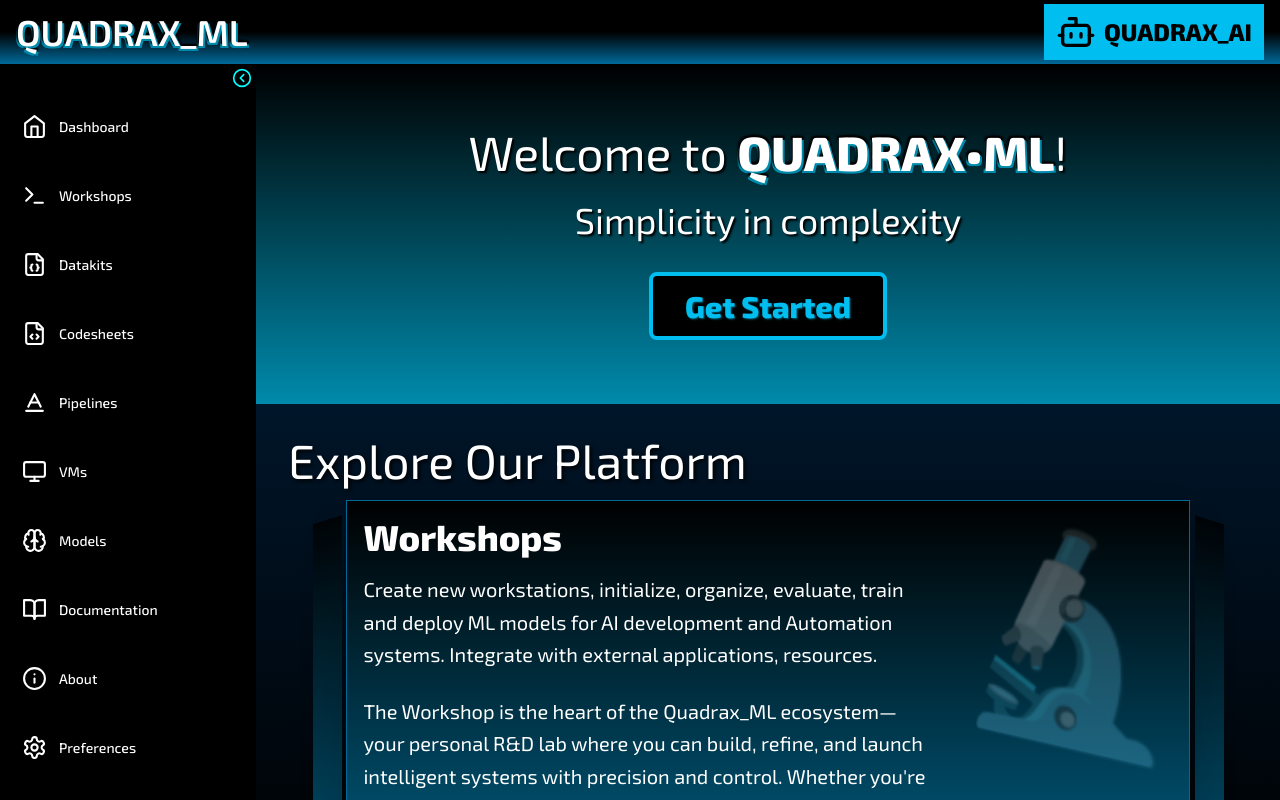
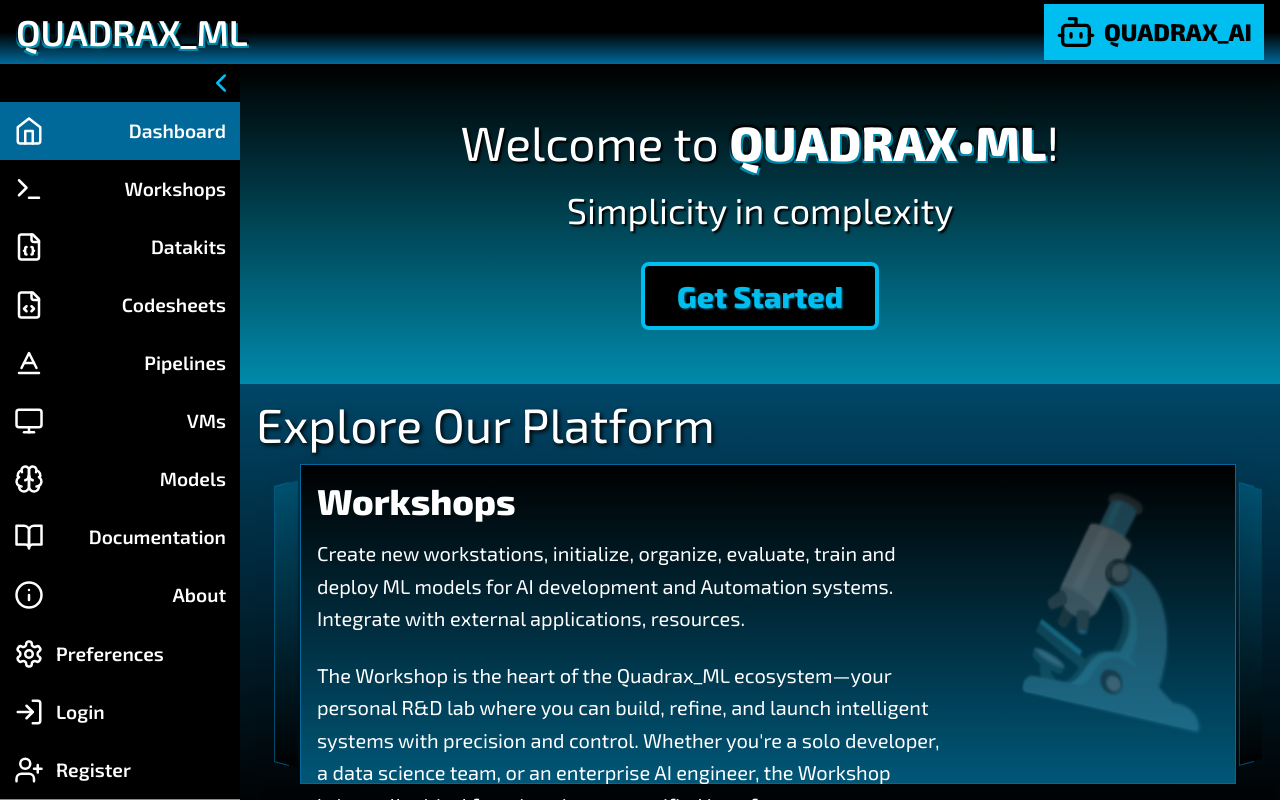
Before and after one commit to S2much/Quadrax.VD, a React (Vite) app: page / in a window 1280 px wide. Built offline with nearby package versions, Linux system fonts and the light colour scheme.

Commit message:
Update files

```diff
--- a/src/App.tsx
+++ b/src/App.tsx
@@ -17,7 +17,7 @@ import Register from './components/Register';
 import LoadingSpinner from './components/LoadingSpinner';
 
 function App() {
-  const [currentPage, setCurrentPage] = useState('home');
+  const [currentPage, setCurrentPage] = useState('dashboard');
   const [isChatbotOpen, setIsChatbotOpen] = useState(false);
   const [isNavCollapsed, setIsNavCollapsed] = useState(false);
   const [isLoading, setIsLoading] = useState(true);
@@ -123,9 +123,8 @@ function App() {
           setIsCollapsed={setIsNavCollapsed}
         />
 
-        <div className={`flex-1 transition-all duration-300 ${isNavCollapsed ? 'ml-16' : 'ml-64'} ${isChatbotOpen ? 'mr-70' : 'mr-0'}`}>
-          {currentPage === 'home' && <Dashboard />}
-          {currentPage === 'home' && <Home />}
+        <div className={`flex-1 transition-all duration-300 ${isNavCollapsed ? 'ml-16' : 'ml-60'} ${isChatbotOpen ? 'mr-80' : 'mr-0'}`}>
+          {currentPage === 'dashboard' && <Dashboard />}
           {currentPage === 'workshops' && <Workshop />}
           {currentPage === 'vms' && <VirtualMachines />}
           {currentPage === 'datakits' && <Datakits />}
--- a/src/components/Chatbot.tsx
+++ b/src/components/Chatbot.tsx
@@ -249,7 +249,7 @@ You can also explore our platform sections:
   if (!isOpen) return null;
 
   return (
-    <div className={`fixed right-0 top-0 [width:30vw] [height:96vh] bg-gradient-to-b from-black via-black to-[#005778] shadow-2xl transition-all duration-300 z-40 border-l border-[#00699a] ${isMinimized ? 'w-16' : 'w-80'}`}>
+    <div className={`fixed right-0 top-0 [width:30vw] [height:96vh] bg-gradient-to-b from-black via-black to-[#005778] shadow-2xl transition-all duration-100 z-40 border-l border-[#00699a] ${isMinimized ? 'w-30' : 'w-70'}`}>
       <div className="flex justify-between items-center p-4 border-b border-[#00699a] bg-black/50">
         {!isMinimized && (
           <h4 className="text-xl text-white font-medium flex items-center gap-2">
--- a/src/components/Dashboard.tsx
+++ b/src/components/Dashboard.tsx
@@ -1,5 +1,4 @@
 import { useState, useEffect } from 'react'
-
 
 const cardData = [
   {
@@ -15,6 +14,7 @@ const cardData = [
     ID: 'card',
     title: 'Datakits',
     desc: 'Manage and explore your datasets efficiently with powerful tools and visualizations.',
+    desc2: "is your data command center in Quadrax_ML—built for data scientists, engineers, and AI developers who need precision, control, and insight into their datasets. Whether you're prepping raw data, building training sets, or performing exploratory analysis, Datakits puts powerful tools at your fingertips. Upload datasets in common formats: .csv, .json, .parquet, .xls, .txt, and more!",
     doodle: '📊',
     pattern: 'data',
     button: 'Go to Datakits'
@@ -23,6 +23,7 @@ const cardData = [
     ID: 'card',
     title: 'Codesheets',
     desc: 'Interactive notebooks for data analysis and model training with real-time collaboration.',
+    desc2: 'Purposely built for scripting, data analysis, prototyping ML models, and collaborating in real time. They blend the simplicity of notebook-style development with the power of full-script execution and rich outputs. Write and execute Python scripts, shell commands, or SQL queries. Run ML experiments with live feedback. Analyze datasets from Datakits. Share reproducible code with collaborators.',
     doodle: '📝',
     pattern: 'code',
     button: 'Go to Codesheets'
@@ -30,7 +31,8 @@ const cardData = [
   {
     ID: 'card',
     title: 'Virtual Machines',
-    desc: 'Configure virtual machines and run compute clusters and automation pipelines.',
+    desc: 'Configure virtual machines and run compute clusters and automation pipelines. Gives you full control over your compute infrastructure. Easily create, configure, and manage virtual machines that serve as powerful nodes for running your AI models, automating tasks, and executing data pipelines.',
+    desc2: 'Define new VMs with custom specs. RAM, CPU, Disk size OS type (Ubuntu, Arch, CentOS, etc.) GPU passthrough support (if available) VM Templates for Data preprocessing, Model training, Automation agents, and Evaluation sandboxes. Choose between Lightweight containers and Full virtualization via KVM/libvirt',
     doodle: '💻',
     pattern: 'vm',
     button: 'Go to VMs'
@@ -54,7 +56,7 @@ const cardData = [
 ];
 
 
-export default function Home() {
+export default function Dashboard() {
   const [currentIndex, setCurrentIndex] = useState(0);
   const [isAutoPlaying, setIsAutoPlaying] = useState(true);
 
@@ -90,9 +92,9 @@ export default function Home() {
 
 
   return (
-    <div className="bg-gradient-to-b from-[#002445] to-black text-white min-h-screen overflow-auto">
+    <div className=" m-0 text-white overflow-auto">
       {/* Hero */}
-      <section className="text-center py-16 px-8 bg-gradient-to-b from-black to-[#008aab]">
+      <section className="flex flex-col text-center justify-center items-center h-[40vh] py-16 bg-gradient-to-b from-black to-[#008aab]">
         <h1 className="text-3xl md:text-5xl [font-weight:400] mb-6 text-white [text-shadow:2px_2px_2px_#000]">
           Welcome to <span className="font-bold text-white [text-shadow:2px_2px_0px_#008aab,_-2px_-2px_2px_#000,_2px_-2px_2px_#000,_-2px_2px_0px_#008aab]" >QUADRAX•ML</span>!
         </h1>
@@ -105,19 +107,19 @@ export default function Home() {
       </section>
 
       {/* Slideshow */}
-      <section className="p-4 relative">
+      <section className="bg-gradient-to-b from-[#004667] to-black relative">
         <h2 className="text-5xl px-4 py-4 text-left text-white [text-shadow:2px_2px_4px_#000]">
           Explore Our Platform
         </h2>
           <div className="flex items-center justify-center items-center cursor-pointer transition-transform z-10">
             {/* Previous Card */}
-            <div className="w-[4%] [height:40vh] opacity-80 [transform:perspective(500px)_rotateY(315deg)] items-center transition-all duration-500" >
-              <div className={`h-full bg-gradient-to-b from-black to-[#005778] p-4 ${getPatternClass(cardData[getCardIndex(-1)].pattern)}`}>
+            <div className="w-[2%] m-2 border border-[#00699a] [height:35vh] opacity-80 [transform:perspective(500px)_rotateY(-45deg)] items-center transition-all duration-500" >
+              <div className={`h-full bg-gradient-to-b from-[#005778] to-black p-4 ${getPatternClass(cardData[getCardIndex(-1)].pattern)}`}>
               </div>
             </div>
 
             {/* Current Card */}
-            <div className="w-[85%] [height:45vh] transition-all duration-500 relative z-10">
+            <div className="w-[90%] [height:40vh] transition-all duration-500 relative z-10">
               <div className={`h-full bg-gradient-to-b from-black to-[#005778] p-4 shadow-2xl border border-[#00699a] ${getPatternClass(cardData[currentIndex].pattern)}`}>
                 <div className=" absolute top-20 right-20 text-8xl mb-6 [filter:opacity(0.3)_saturate(200%)] [transform:perspective(500px)_rotateY(-45deg)_scale(2.5,2)]">
                   {cardData[currentIndex].doodle}
@@ -132,14 +134,13 @@ export default function Home() {
                 <p className="text-xl w-[70%] text-white text-left leading-relaxed">
                   {cardData[currentIndex].desc2}
                 </p>
-                <button className="absolute bottom-10 right-10">
-                  <div className={`${getPatternClass(cardData[currentIndex].button)}`}></div>
+                <button className={`absolute bottom-10 right-10 ${getPatternClass(cardData[currentIndex].button)}`}>
                 </button>
               </div>
 </div>
             {/* Next Card */}
-            <div className="w-[4%] items-center [height:40vh] opacity-80 [transform:perspective(500px)_rotateY(45deg)] transition-all duration-500">
-              <div className={`h-full bg-gradient-to-b from-black to-[#005778] p-4 ${getPatternClass(cardData[getCardIndex(1)].pattern)}`}>
+            <div className="w-[2%] border border-[#00699a] items-center [height:35vh] opacity-80 [transform:perspective(500px)_rotateY(45deg)] transition-all duration-500">
+              <div className={`h-full bg-gradient-to-b from-[#005778] to-black p-4 ${getPatternClass(cardData[getCardIndex(1)].pattern)}`}>
               </div>
             </div>
           </div>
--- a/src/components/Navbar.tsx
+++ b/src/components/Navbar.tsx
@@ -1,4 +1,4 @@
-import { LucideIcon, ChevronLeftCircle, ChevronRightCircle } from 'lucide-react';
+import { LucideIcon, ChevronLeft, ChevronRight } from 'lucide-react';
 
 interface NavItem {
   id: string;
@@ -17,31 +17,31 @@ interface NavbarProps {
 
 function Navbar({ navItems, bottomNavItems, currentPage, setCurrentPage, isCollapsed, setIsCollapsed }: NavbarProps) {
   return (
-    <nav className={`fixed left-0 top-16 h-[calc(100vh-4rem)] bg-black flex flex-col transition-all duration-300 z-40 ${isCollapsed ? 'w-16' : 'w-64'}`}>
+    <nav className={`fixed left-0 top-16 h-[calc(100vh-4rem)] bg-black flex flex-col transition-all duration-300 z-40 ${isCollapsed ? 'w-16' : 'w-60'}`}>
       <div className="flex justify-end p-1">
         <button
           onClick={() => setIsCollapsed(!isCollapsed)}
-          className="text-[#00ffff] text-center hover:bg-[#00699a] font-bold text-lg rounded transition-colors duration-300"
+          className="text-[#00beef] text-left hover:bg-[#00beef] hover:text-black [font-weight:900] text-lg transition-colors duration-100"
         >
-          {isCollapsed ? <ChevronRightCircle size={20} /> : <ChevronLeftCircle size={20} />}
+          {isCollapsed ? <ChevronRight size={30} /> : <ChevronLeft size={30} />}
         </button>
       </div>
 
-      <ul className="list-none m-0 p-0 text-right font-bold flex flex-col flex-1">
+      <ul className="list-none m-0 p-0 font-bold flex flex-col flex-1">
         {navItems.map((item) => (
           <li
             key={item.id}
-            className={`hover:bg-[#00699a] text-right transition-colors duration-300 ${
+            className={`hover:bg-[#00699a] transition-colors duration-10 ${
               currentPage === item.id ? 'bg-[#00699a]' : ''
             }`}
           >
             <button
               onClick={() => setCurrentPage(item.id)}
-              className={`w-full p-3 flex items-center text-white ${isCollapsed ? 'justify-center' : 'gap-3'}`}
+              className={`w-full p-1 flex items-center [justify-content:space-between] text-white ${isCollapsed ? 'justify-center' : 'gap-3'}`}
               title={isCollapsed ? item.label : ''}
             >
-              <item.icon size={25} />
-              {!isCollapsed && <span className="text-sm font-medium">{item.label}</span>}
+              <item.icon size={30} />
+              {!isCollapsed && <span className="text-sm [font-size:1.2rem]">{item.label}</span>}
             </button>
           </li>
         ))}
@@ -52,15 +52,15 @@ function Navbar({ navItems, bottomNavItems, currentPage, setCurrentPage, isColla
           {bottomNavItems.map((item) => (
             <li
               key={item.id}
-              className="hover:bg-[#00699a] transition-colors duration-300"
+              className="hover:bg-[#00699a] transition-colors duration-10"
             >
               <button
                 onClick={() => setCurrentPage(item.id)}
-                className={`w-full p-3 flex items-center text-right text-white ${isCollapsed ? 'justify-center' : 'gap-3'}`}
+                className={`w-full p-1 flex items-center text-right text-white ${isCollapsed ? 'justify-center' : 'gap-3'}`}
                 title={isCollapsed ? item.label : ''}
               >
-                <item.icon size={25} />
-                {!isCollapsed && <span className="text-sm font-medium">{item.label}</span>}
+                <item.icon size={30} />
+                {!isCollapsed && <span className="text-sm [font-size:1.2rem]">{item.label}</span>}
               </button>
             </li>
           ))}
--- a/src/components/Register.tsx
+++ b/src/components/Register.tsx
@@ -1,5 +1,6 @@
 import { useState } from 'react';
 import { Eye, EyeOff, Mail, Lock, User, Building, ArrowLeft, Github, Chrome, Check } from 'lucide-react';
+import Dashboard from './Dashboard';
 
 interface RegisterProps {
   onCancel: () => void;
```
